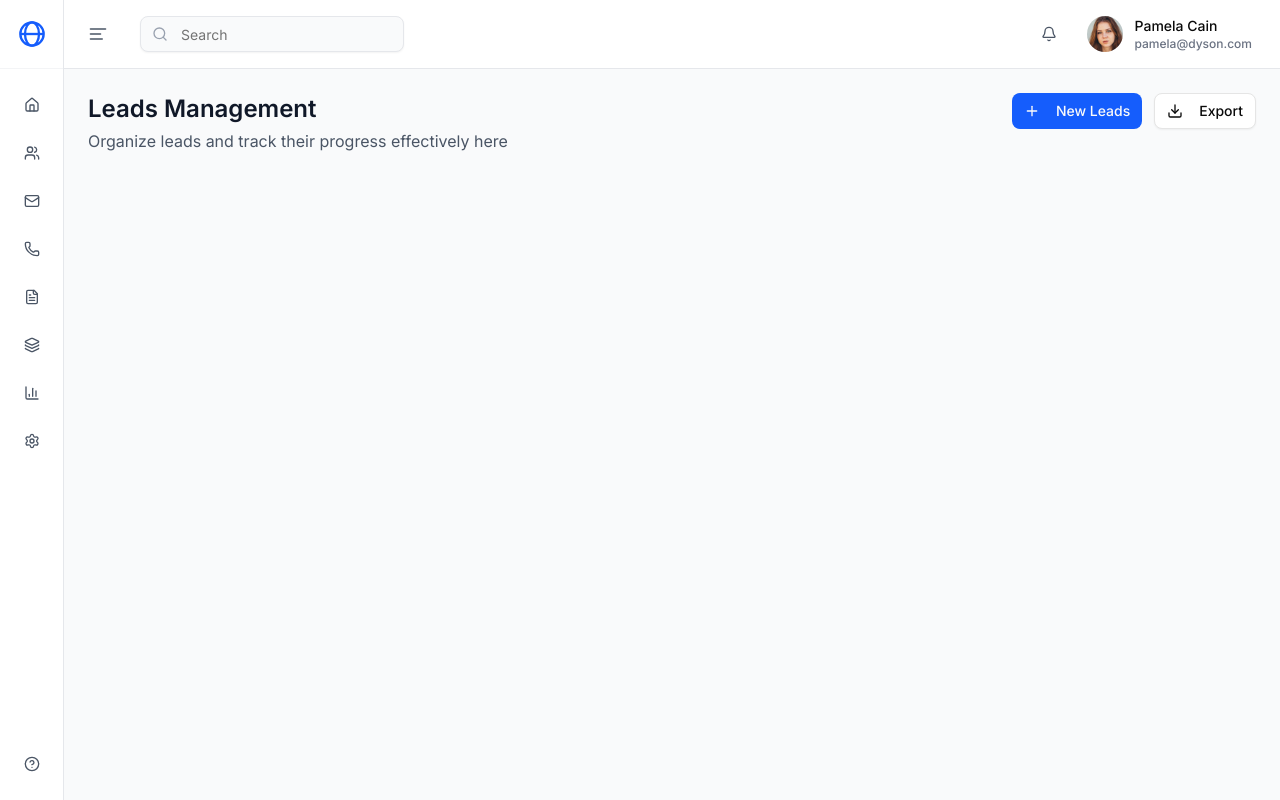
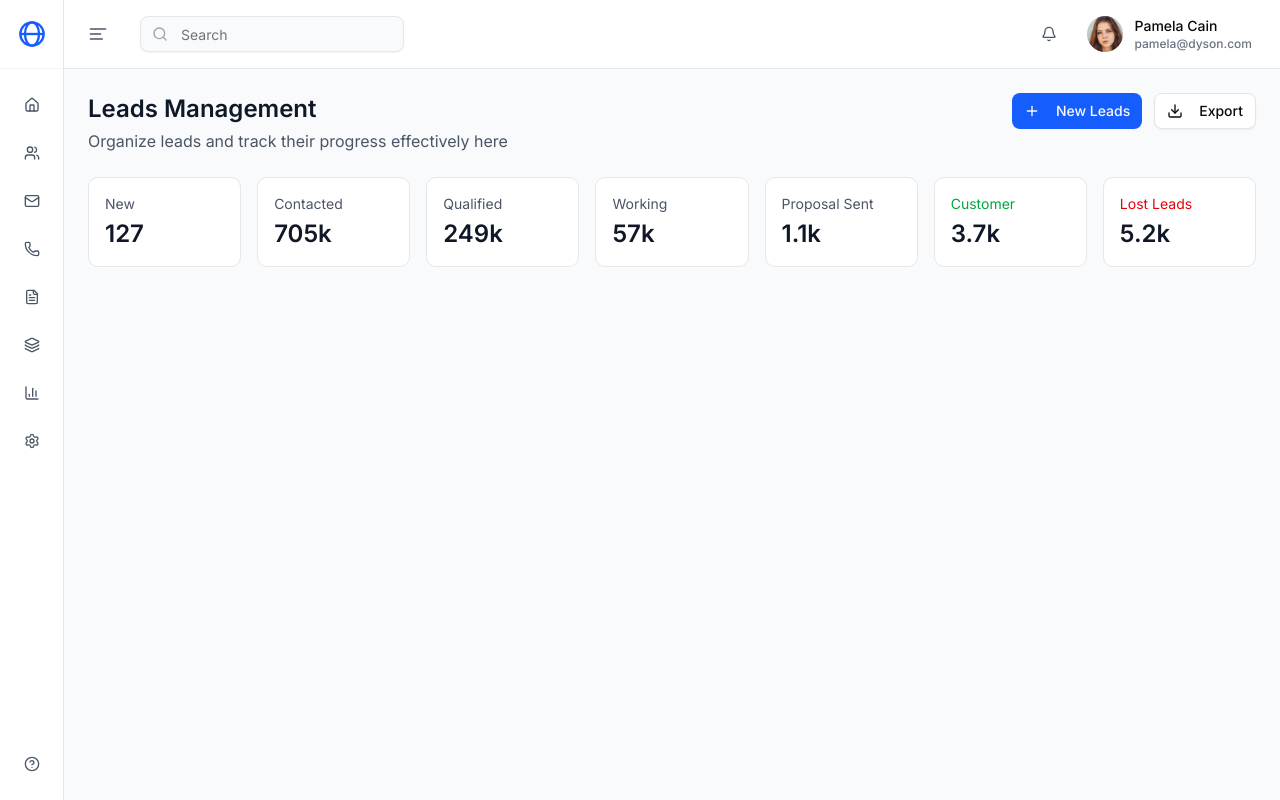
Before and after one commit to PachaiyappanV/leads-dashboard, a Next.js app: page / in a window 1280 px wide. Built offline with nearby package versions, Linux system fonts and the light colour scheme.

Commit message:
feat: add stats cards component

```diff
--- a/src/app/page.tsx
+++ b/src/app/page.tsx
@@ -1,12 +1,12 @@
 import PageHeader from "@/components/page-header";
-import { Button } from "@/components/ui/button";
-import { Download, Plus } from "lucide-react";
+import StatsCards from "@/components/stats-cards";
 
 export default function Home() {
   return (
     <main className="flex-1 overflow-auto p-6">
       <div className="max-w-7xl  mx-auto">
         <PageHeader />
+        <StatsCards />
       </div>
     </main>
   );
--- a/src/components/header.tsx
+++ b/src/components/header.tsx
@@ -42,7 +42,7 @@ const Header = () => {
                   <AvatarImage src="/profile1.png" />
                   <AvatarFallback>PC</AvatarFallback>
                 </Avatar>
-                <div className="text-left">
+                <div className="text-left hidden sm:block">
                   <div className="text-sm font-medium">Pamela Cain</div>
                   <div className="text-xs text-gray-500">pamela@dyson.com</div>
                 </div>
--- a/src/components/page-header.tsx
+++ b/src/components/page-header.tsx
@@ -12,7 +12,7 @@ const PageHeader = () => {
           Organize leads and track their progress effectively here
         </p>
       </div>
-      <div className="flex gap-3">
+      <div className="flex flex-col sm:flex-row gap-3">
         <Button className="bg-blue-600 hover:bg-blue-700">
           <Plus className="w-4 h-4 mr-2" />
           New Leads
--- a/src/components/sidebar.tsx
+++ b/src/components/sidebar.tsx
@@ -1,27 +1,7 @@
-import {
-  BarChart3,
-  FileText,
-  HelpCircle,
-  Home,
-  Layers,
-  Mail,
-  Phone,
-  Settings,
-  Users,
-} from "lucide-react";
+import { HelpCircle } from "lucide-react";
 import { Button } from "./ui/button";
 import GlobeIcon from "./global-icon";
-
-const sidebarItems = [
-  { icon: Home },
-  { icon: Users },
-  { icon: Mail },
-  { icon: Phone },
-  { icon: FileText },
-  { icon: Layers },
-  { icon: BarChart3 },
-  { icon: Settings },
-];
+import { sidebarItems } from "@/constants";
 
 const Sidebar = () => {
   return (
@@ -31,9 +11,9 @@ const Sidebar = () => {
       </div>
 
       <div className="flex flex-col gap-2 mt-4">
-        {sidebarItems.map((item, index) => (
+        {sidebarItems.map((item) => (
           <Button
-            key={index}
+            key={item.id}
             variant="ghost"
             size="sm"
             className="w-10 h-10 p-0 text-gray-600 cursor-pointer"
--- /dev/null
+++ b/src/components/stats-cards.tsx
@@ -0,0 +1,23 @@
+import { stats } from "@/constants";
+
+const StatsCards = () => {
+  return (
+    <div className="grid grid-cols-2 md:grid-cols-4 lg:grid-cols-7 gap-4 mb-8">
+      {stats.map((stat) => (
+        <div
+          key={stat.id}
+          className="bg-white p-4 rounded-lg border border-gray-200"
+        >
+          <div className={`text-sm text-gray-600 mb-1 ${stat.color}`}>
+            {stat.label}
+          </div>
+          <div className="text-2xl text-gray-900 font-semibold">
+            {stat.value}
+          </div>
+        </div>
+      ))}
+    </div>
+  );
+};
+
+export default StatsCards;
--- /dev/null
+++ b/src/constants/index.ts
@@ -0,0 +1,31 @@
+import {
+  BarChart3,
+  FileText,
+  Home,
+  Layers,
+  Mail,
+  Phone,
+  Settings,
+  Users,
+} from "lucide-react";
+
+export const sidebarItems = [
+  { id: 1, icon: Home },
+  { id: 2, icon: Users },
+  { id: 3, icon: Mail },
+  { id: 4, icon: Phone },
+  { id: 5, icon: FileText },
+  { id: 6, icon: Layers },
+  { id: 7, icon: BarChart3 },
+  { id: 8, icon: Settings },
+];
+
+export const stats = [
+  { id: 1, label: "New", value: "127", color: "text-gray-600" },
+  { id: 2, label: "Contacted", value: "705k", color: "text-gray-600" },
+  { id: 3, label: "Qualified", value: "249k", color: "text-gray-600" },
+  { id: 4, label: "Working", value: "57k", color: "text-gray-600" },
+  { id: 5, label: "Proposal Sent", value: "1.1k", color: "text-gray-600" },
+  { id: 6, label: "Customer", value: "3.7k", color: "text-green-600" },
+  { id: 7, label: "Lost Leads", value: "5.2k", color: "text-red-600" },
+];
```
